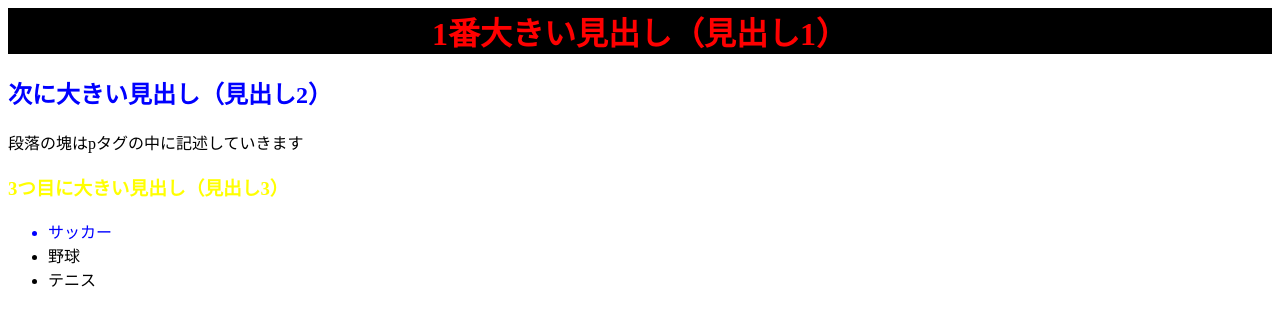
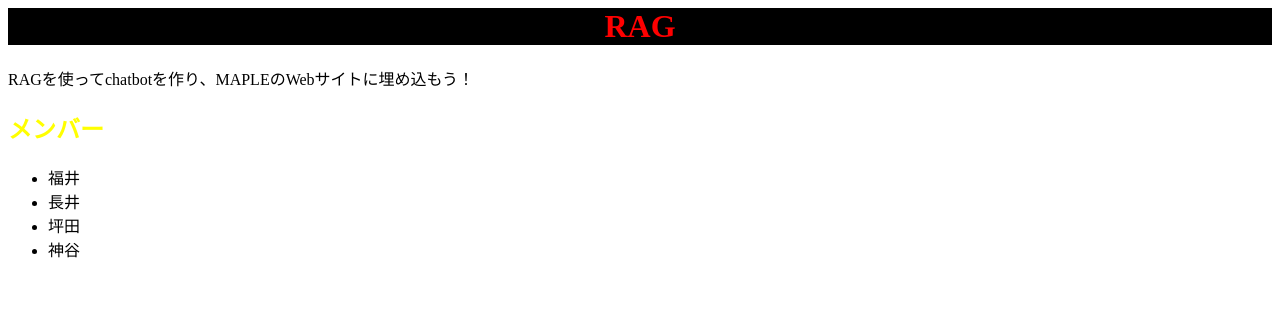
Before and after one commit to KamiyaHidenori/first-web, a plain HTML site: page index.html in a window 1280 px wide. Drawn offline with Linux system fonts and the light colour scheme.

Commit message:
RAG用に少し変更

```diff
--- a/index.html
+++ b/index.html
@@ -1,21 +1,21 @@
 <!DOCTYPE html>
 <html>
   <head>
-    <title>meのWebページ</title>
+    <title>火5のWebページ</title>
     <meta charset="utf-8" />
     <link href="style.css" rel="stylesheet" type="text/css">
     <script type="text/javascript" src="index.js"></script>
   </head>
 
   <body>
-    <h1>1番大きい見出し（見出し1）</h1>
-    <h2 class="soccer">次に大きい見出し（見出し2）</h2>
-    <p>段落の塊はpタグの中に記述していきます</p>
-    <h3 id="midashi3">3つ目に大きい見出し（見出し3）</h3>
+    <h1>RAG</h1>
+    <p>RAGを使ってchatbotを作り、MAPLEのWebサイトに埋め込もう！</p>
+    <h2 id="midashi3">メンバー</h2>
     <ul>
-      <li class="soccer">サッカー</li>
-      <li>野球</li>
-      <li>テニス</li>
+      <li>福井</li>
+      <li>長井</li>
+      <li>坪田</li>
+      <li>神谷</li>
     </ul>
   </body>
 </html>
```
